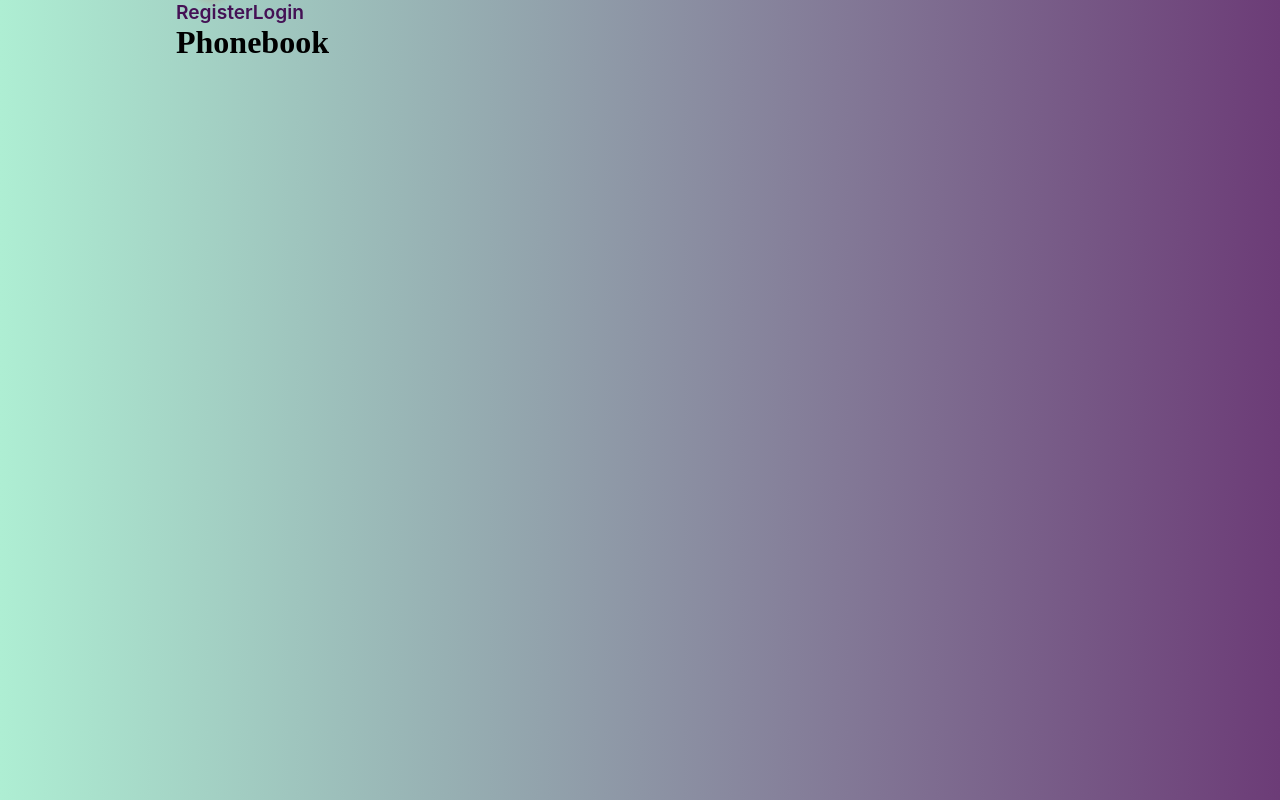
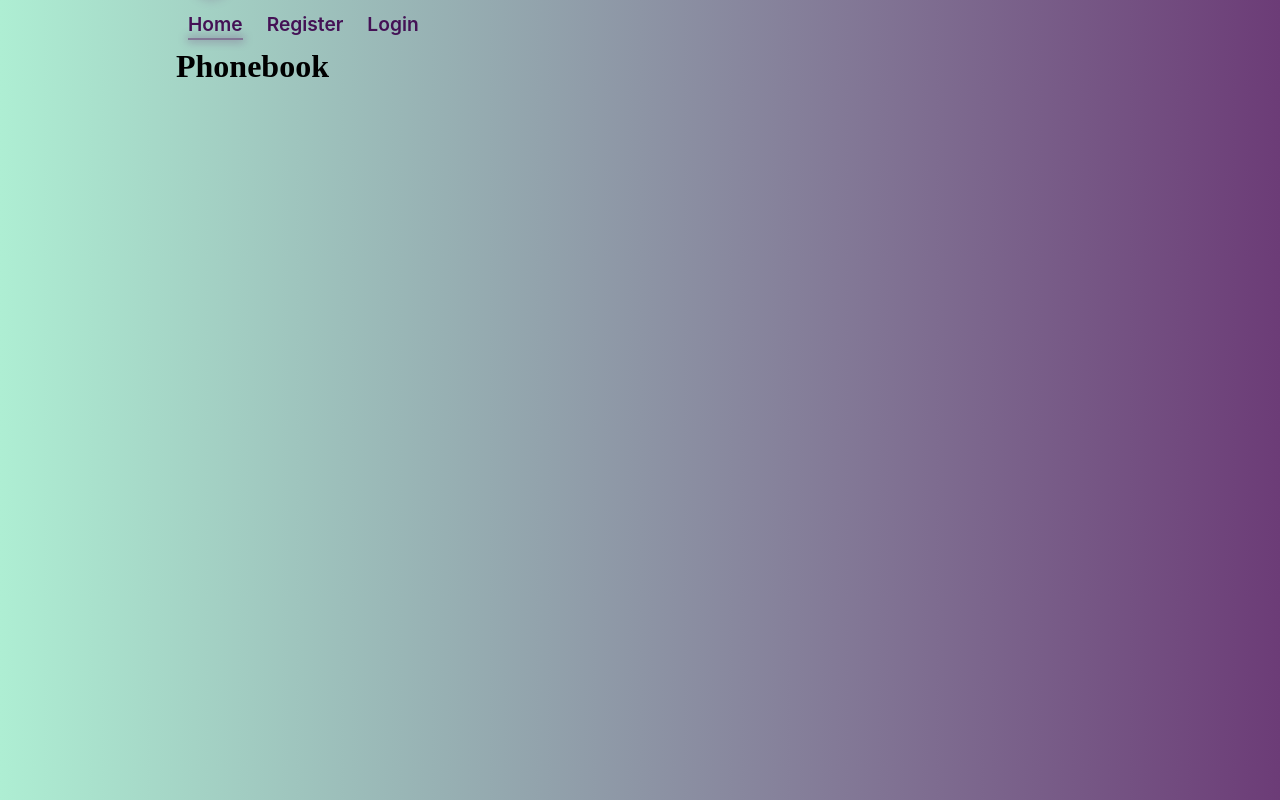
Before and after one commit to Muffcata/goit-react-hw-08-phonebook, a React (Create React App) app: page / in a window 1280 px wide. Built offline with nearby package versions, Linux system fonts and the light colour scheme.

Commit message:
navigation stylling

```diff
--- a/src/components/AuthNav/AuthNav.jsx
+++ b/src/components/AuthNav/AuthNav.jsx
@@ -4,31 +4,37 @@ import Link from '@mui/material/Link';
 
 const styles = {
   link: {
-    marginLeft: '15px',
+    padding: '12px',
     position: 'relative',
+
+    '&:hover': {
+      color: '#6c3c77',
+    },
 
     '&.active::after': {
       content: '""',
       display: 'block',
-      height: '40px',
-      width: '40px',
-      borderRadius: '50%',
-      backgroundColor: '#be4d25',
+      width: 'calc(100% - 24px)',
+      height: '2px',
+      backgroundColor: '#6c3c77',
       position: 'absolute',
-      bottom: '0',
-      left: '0',
-      boxShadow: '0 0 10px 1px #be4d25',
-      opacity: 0.2,
+      bottom: '8px',
+      left: '12px',
+      boxShadow: '0 0 10px 1px #6c3c77',
+      opacity: 0.6,
     },
   },
 };
 export const AuthNav = () => {
   return (
     <Box sx={{ display: 'flex', alignItems: 'center', textAlign: 'center' }}>
-      <Link component={NavLink} to="/register">
+      <Link component={NavLink} to="/" sx={styles.link}>
+        Home
+      </Link>
+      <Link component={NavLink} to="/register" sx={styles.link}>
         Register
       </Link>
-      <Link component={NavLink} to="/login">
+      <Link component={NavLink} to="/login" sx={styles.link}>
         Login
       </Link>
     </Box>
--- a/src/components/Navigation/Navigation.jsx
+++ b/src/components/Navigation/Navigation.jsx
@@ -15,11 +15,11 @@ const styles = {
       height: '40px',
       width: '40px',
       borderRadius: '50%',
-      backgroundColor: '#be4d25',
+      backgroundColor: '#6c3c77',
       position: 'absolute',
       bottom: '0',
       left: '0',
-      boxShadow: '0 0 10px 1px #be4d25',
+      boxShadow: '0 0 10px 1px #6c3c77',
       opacity: 0.2,
     },
   },
```
